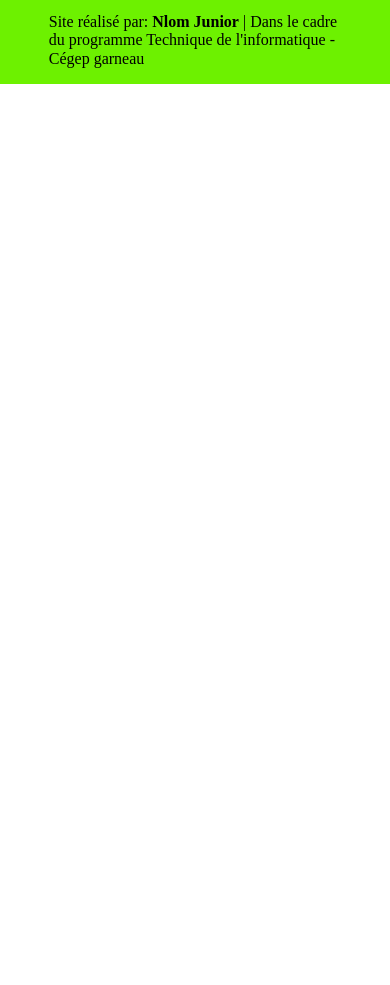
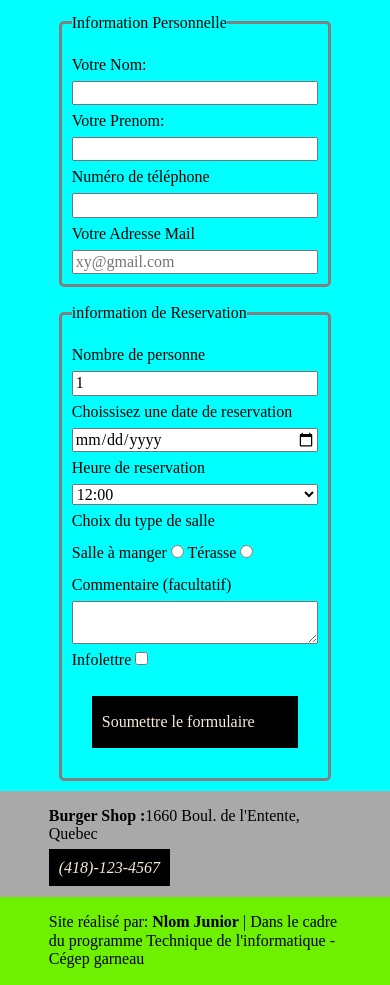
Before and after one commit to NlomJ/Burger-Shop-1, a plain HTML site: page reservation.html in a window 390 px wide. Shown: the part 267-1252 px from the top of the page. Before the commit the page ends 844 px from the top, so only its background shows below. Drawn offline with Linux system fonts and the light colour scheme.

Commit message:
updates-pages
Création-Formulaire
Adaptation responsive- index.html

```diff
--- a/css/styles.css
+++ b/css/styles.css
@@ -155,6 +155,10 @@ main {
 
 /* ----------- Propriété page d'index ----------*/
 
+body{
+	background-color: aqua;
+}
+
 #nos-burgers {
 	width: 75%;
 	margin: 0 auto;
@@ -234,3 +238,32 @@ figure{
 		width: 100%;
 	}
 }
+
+/* ---------- Propriété âge reservation ----------*/
+
+#formulaire{
+	background-color: aqua;
+}
+
+.container-formulaire{
+	width: 75%;
+	margin: 0 auto;
+}
+
+fieldset{
+	display: grid;
+	flex-wrap: wrap;
+	padding: 10px;
+	margin: 10px;
+	border: 3px solid gray;
+	border-radius: 5px;
+	line-height: 2rem;
+}
+
+fieldset a{
+	background-color: black;
+	color: antiquewhite;
+	padding: 10px;
+	text-decoration: none;
+	margin: 20px;
+}
--- a/reservation.html
+++ b/reservation.html
@@ -33,7 +33,53 @@
     </header>
 
     <main>
+        <section id="formulaire">
+            <div class="container-formulaire">
+                <h1>FORMULAIRE DE RESERVATION</h1>
+                <form>
+                    <fieldset>
+                        <legend>Information Personnelle</legend>
+                        <label for="inpNom">Votre Nom:</label>
+                        <input type="text" id="txtNom" name="txtNom">
+                        <label for="inpNom">Votre Prenom:</label>
+                        <input type="text" id="txtPrenom" name="txtPrenom">
+                        <label for="inpTel">Numéro de téléphone</label>
+                        <input type="tel" id="tel" name="tel">
+                        <label for="inpMail">Votre Adresse Mail</label>
+                        <input type="email" name="mailCompte" placeholder="xy@gmail.com">
+                    </fieldset>
 
+                    <fieldset>
+                        <legend>information de Reservation</legend>
+                        <label for="">Nombre de personne </label>
+                        <input type="number" name="nbrQte" id="nbrQte" value="1">
+                        <label>Choissisez une date de reservation</label>
+                        <input type="date" name="dateReservation">
+                        <label>Heure de reservation</label>
+                        <select>
+                            <option value="12:00">12:00</option>
+                            <option value="12:30">12:30</option>
+                            <option value="13:00">13:00</option>
+                            <option value="13:30">13:30</option>
+                            <option value="12:00">17:00</option>
+                            <option value="12:00">17:30</option>
+                            <option value="12:00">18:00</option>
+                            <option value="12:00">18:30</option>
+                            <option value="12:00">19:00</option>
+                            <option value="12:00">19:30</option>
+                            <option value="12:00">20:30</option>
+                            <option value="12:00">21:00</option>
+                        </select>
+                        <label>Choix du type de salle</label>
+                        <label>Salle à manger <input type="radio" name="ckbListe">   Térasse <input type="radio" name="ckbListe"></label>
+                        <label>Commentaire (facultatif)</label>
+                        <textarea name="txtMessage"></textarea>
+                        <label>Infolettre <input type="checkbox" name="chbListe"></label>
+                        <a href="confirmation.html">Soumettre le formulaire</a>
+                    </fieldset>
+                </form>
+            </div>
+        </section>
     </main>
 
     <footer>
```
Also changed, not shown: index.html (+1 -1 lines).
